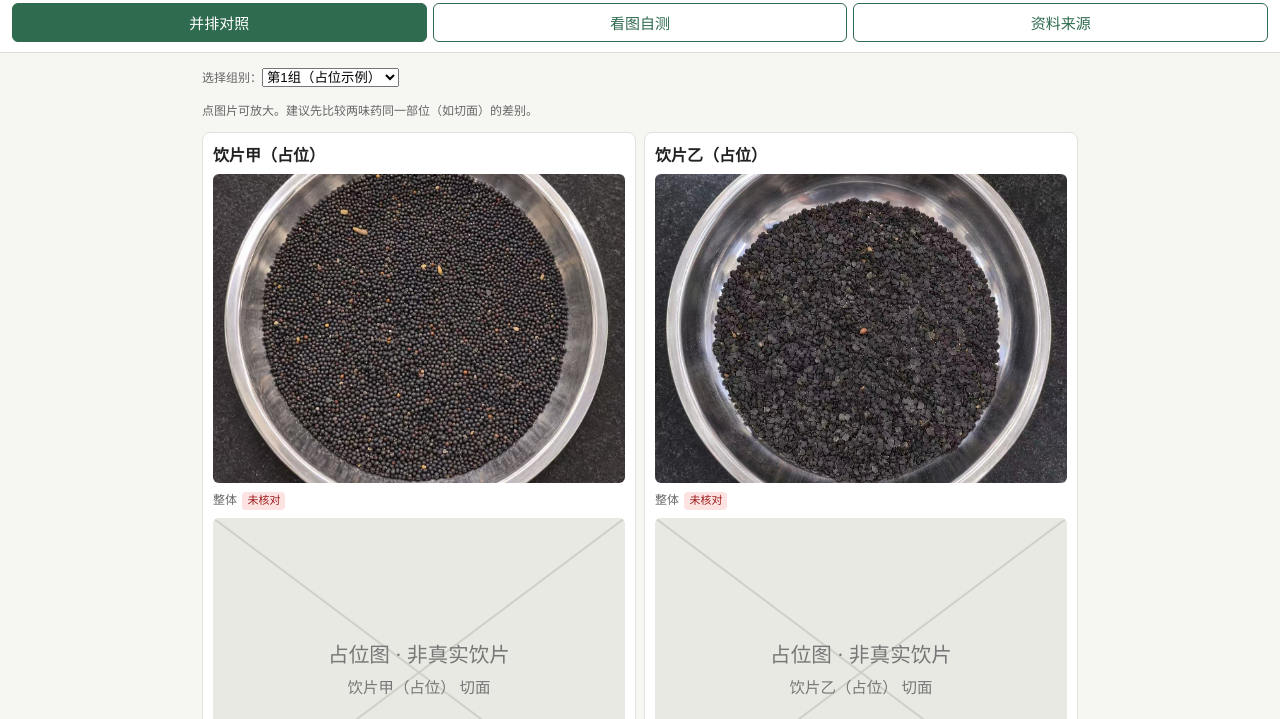
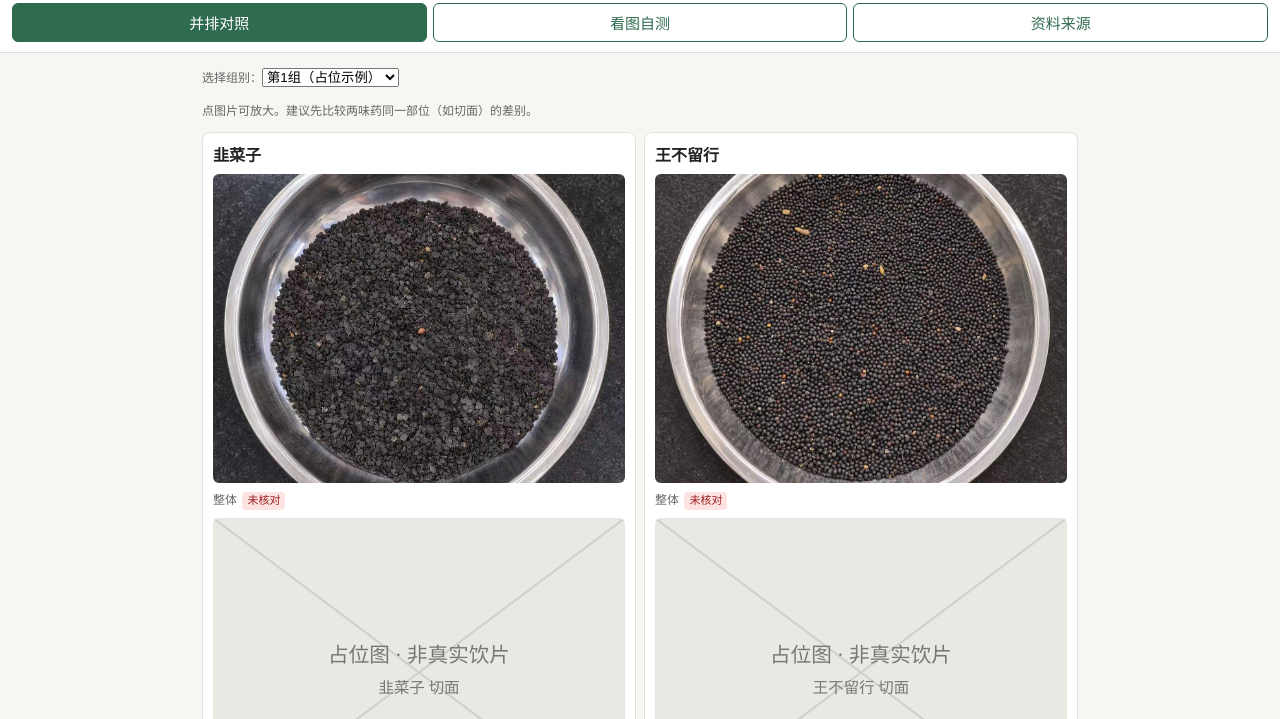
Before and after one commit to Siegfriedqaq/Madecine, a plain HTML site: page index.html in a window 1280 px wide. Shown: the part 81-800 px from the top of the page. Drawn offline with Linux system fonts and the light colour scheme.

Commit message:
Update index.html

```diff
--- a/index.html
+++ b/index.html
@@ -72,27 +72,26 @@ const DATA = [
     title: "第1组（占位示例）",
     herbs: [
       {
-        name: "饮片甲（占位）",
+        name: "韭菜子",
         points: [
           { text:"【待补充】观察要点1：按教材整理，老师核对后再填", source:"待补充：教材名、版次、页码", status:"未核对", checkedBy:"", checkedDate:"" },
-          { text:"【待补充】观察要点2", source:"待补充", status:"未核对", checkedBy:"", checkedDate:"" }
-        ],
-        photos: [
-{ file:"img/262.jpeg", role:"study", view:"整体", source:"待补充", status:"未核对", checkedBy:"", checkedDate:"" },
-          { file:"", role:"study", view:"切面", source:"占位图，非真实饮片", status:"未核对", checkedBy:"", checkedDate:"" },
-          { file:"", role:"quiz",  view:"自测图", source:"占位图，非真实饮片", status:"未核对", checkedBy:"", checkedDate:"" }
-        ]
-      },
-      {
-        name: "饮片乙（占位）",
-        points: [
-          { text:"【待补充】观察要点1", source:"待补充", status:"未核对", checkedBy:"", checkedDate:"" },
           { text:"【待补充】观察要点2", source:"待补充", status:"未核对", checkedBy:"", checkedDate:"" }
         ],
         photos: [
 { file:"img/263.jpeg", role:"study", view:"整体", source:"待补充", status:"未核对", checkedBy:"", checkedDate:"" },
           { file:"", role:"study", view:"切面", source:"占位图，非真实饮片", status:"未核对", checkedBy:"", checkedDate:"" },
           { file:"", role:"quiz",  view:"自测图", source:"占位图，非真实饮片", status:"未核对", checkedBy:"", checkedDate:"" }
+        ]
+      },
+      {
+        name: "王不留行",
+        points: [
+          { text:"【待补充】观察要点1", source:"待补充", status:"未核对", checkedBy:"", checkedDate:"" },
+          { text:"【待补充】观察要点2", source:"待补充", status:"未核对", checkedBy:"", checkedDate:"" }
+        ],
+        photos: [
+{ file:"img/262.jpeg", role:"study", view:"整体", source:"待补充", status:"未核对", checkedBy:"", checkedDate:"" },          { file:"", role:"study", view:"切面", source:"占位图，非真实饮片", status:"未核对", checkedBy:"", checkedDate:"" },
+        { file:"img/262.jpeg", role:"quiz", view:"自测图", source:"待补充", status:"未核对", checkedBy:"", checkedDate:"" }
         ]
       }
     ]
```
